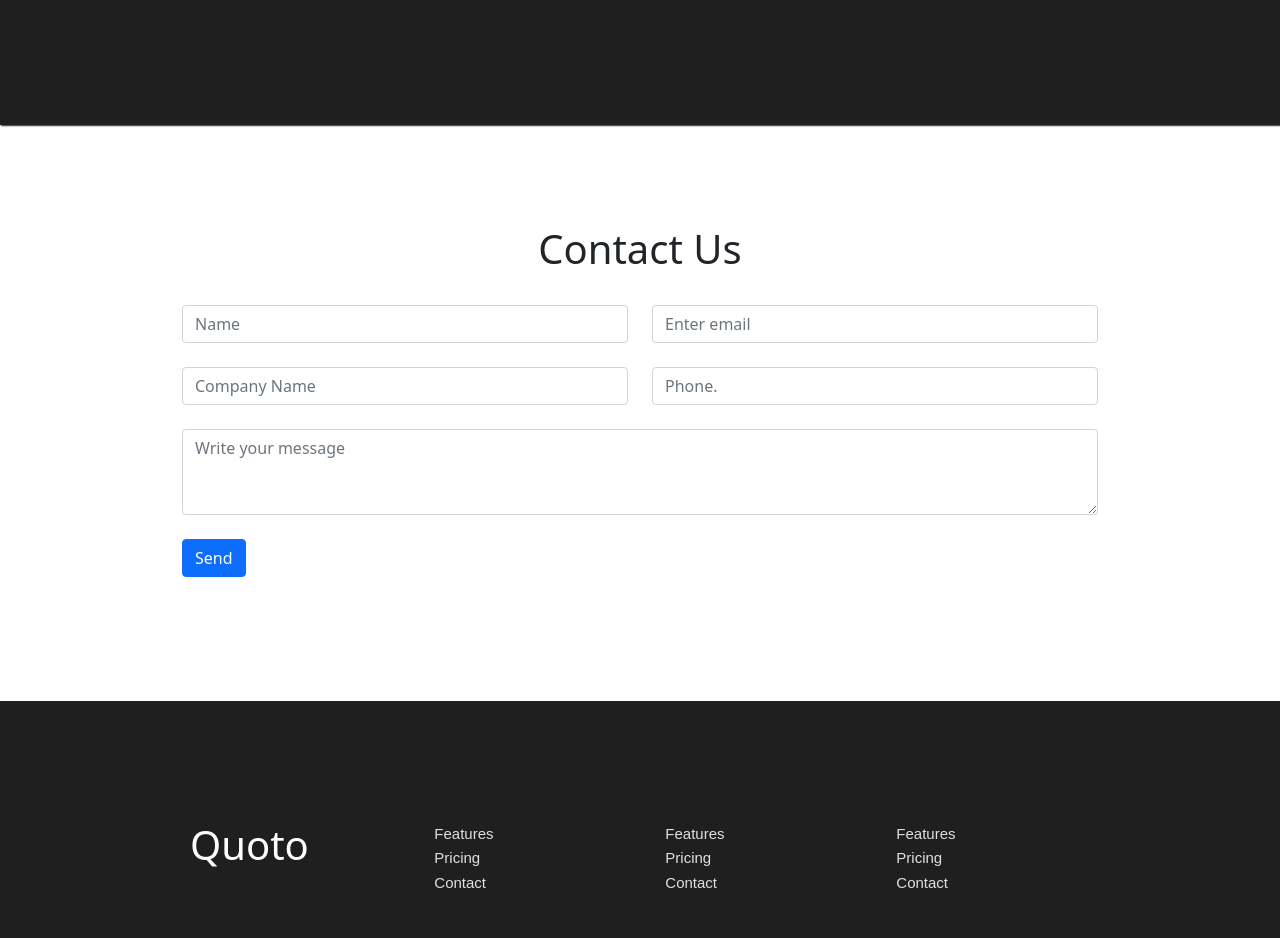
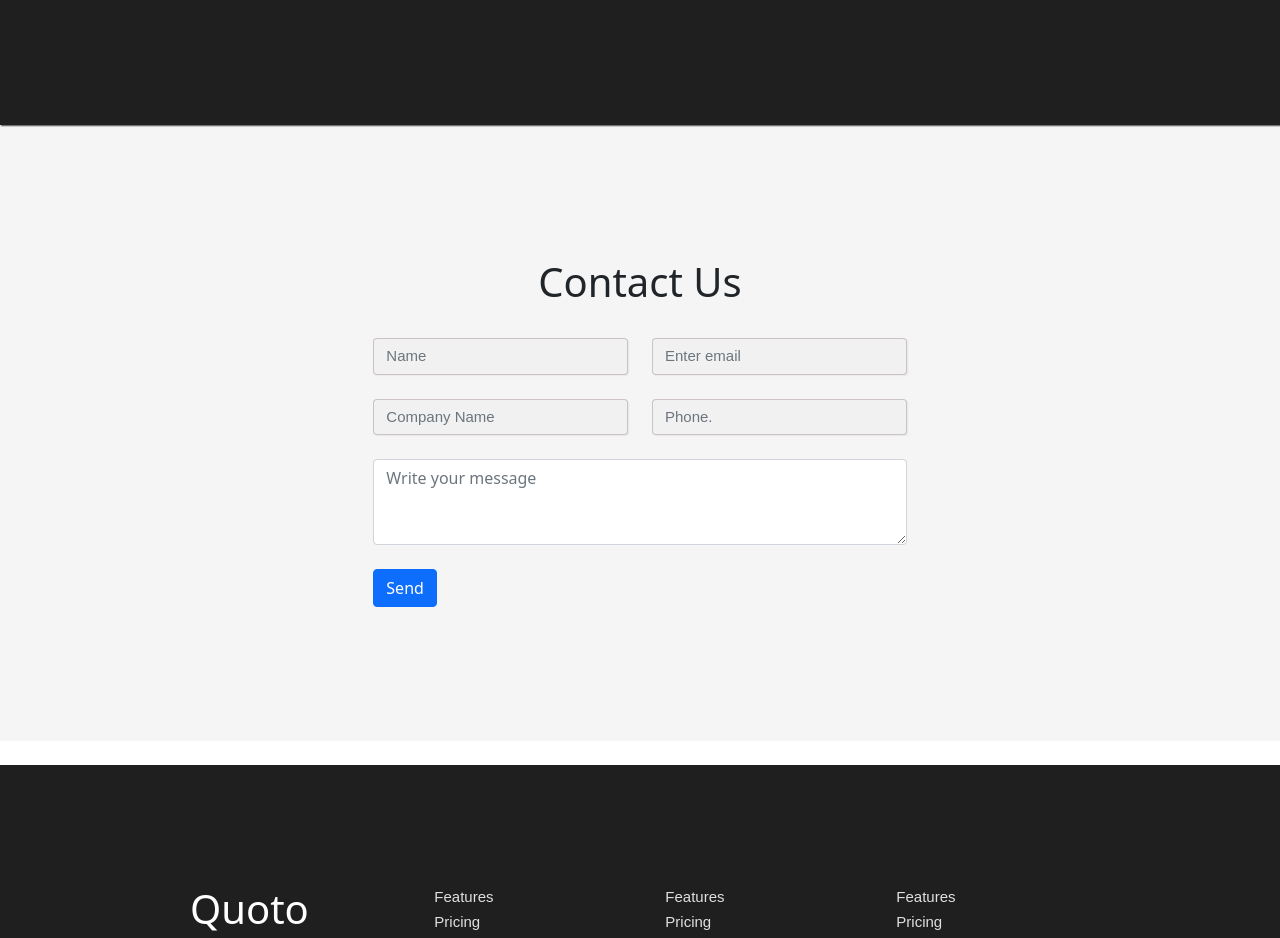
Before and after one commit to Shreya388/new-project, a React (Create React App) app: page / in a window 1280 px wide. Shown: the part 1220-2158 px from the top of the page. Built offline with nearby package versions, Linux system fonts and the light colour scheme.

Commit message:
improving this site ;)

```diff
--- a/package.json
+++ b/package.json
@@ -19,8 +19,8 @@
     "build": "react-scripts build",
     "test": "react-scripts test",
     "eject": "react-scripts eject",
-    "predeploy" : "npm run build",
-    "deploy" : "gh-pages -d build"
+    "predeploy": "npm run build",
+    "deploy": "gh-pages -d build"
   },
   "eslintConfig": {
     "extends": [
--- a/src/components/ContactUs.js
+++ b/src/components/ContactUs.js
@@ -1,22 +1,22 @@
-import { Form, Row, Container, Col, Button} from "react-bootstrap"
+import { Form, Row, Col, Button} from "react-bootstrap"
 import "./style.css"
 
 const ContactUs = () => {
     return (
-       <div>
-           <Container>
-                <div className="col-md-12" style={{padding:"100px"}}>
+       <div class="contactUs_div">
+
+                <div className="container_fluid">
                     <h1 className="text-center">Contact Us</h1><br />
 
                     <Row>
                         <Col md lg="6">
-                            <Form.Control type="name" placeholder="Name" /><br />
-                            <Form.Control type="name" placeholder="Company Name" />
+                            <Form.Control type="name" id="name" placeholder="Name" /><br />
+                            <Form.Control type="name" id="comp_name" placeholder="Company Name" />
                         </Col>
 
                         <Col md lg="6">
-                            <Form.Control type="email" placeholder="Enter email" /><br />
-                            <Form.Control type="email" placeholder="Phone." />
+                            <Form.Control type="email" id="email" placeholder="Enter email" /><br />
+                            <Form.Control type="email" id="phone" placeholder="Phone." />
 
                         </Col>
                     </Row><br />
@@ -25,9 +25,6 @@ const ContactUs = () => {
 
                     <Button>Send</Button>
                 </div>
-
-
-           </Container>
         </div>
     )
 }
--- a/src/components/style.css
+++ b/src/components/style.css
@@ -67,3 +67,55 @@
 
 }
 /*End of card section*/
+
+/*Contact Us*/
+#name{
+  border: 1pt solid rgba(87, 55, 55, 0.247);
+  background: rgb(241, 241, 241);
+  color:grey;
+  font-family: Arial, Helvetica, sans-serif;
+  font-size: 15px;
+  box-shadow: 1pt 1pt 0pt rgba(230, 230, 230, 0.705);
+
+}
+
+#comp_name{
+  border: 1pt solid rgba(87, 55, 55, 0.247);
+  background: rgb(241, 241, 241);
+  color:grey;
+  font-family: Arial, Helvetica, sans-serif;
+  font-size: 15px;
+  box-shadow: 1pt 1pt 0pt rgba(230, 230, 230, 0.705);
+}
+
+#email{
+  border: 1pt solid rgba(87, 55, 55, 0.247);
+  background: rgb(241, 241, 241);
+  color:grey;
+  font-family: Arial, Helvetica, sans-serif;
+  font-size: 15px;
+  box-shadow: 1pt 1pt 0pt rgba(230, 230, 230, 0.705);
+}
+
+#phone{
+  border: 1pt solid rgba(87, 55, 55, 0.247);
+  background: rgb(241, 241, 241);
+  color:grey;
+  font-family: Arial, Helvetica, sans-serif;
+  font-size: 15px;
+  box-shadow: 1pt 1pt 0pt rgba(230, 230, 230, 0.705);
+
+
+}
+
+.contactUs_div{
+  background: rgba(202, 202, 202, 0.192);
+  padding: 100pt;
+}
+
+.container_fluid{
+  max-width: 400pt;
+  margin-left:auto;
+  margin-right:auto;
+
+}
```
Also changed, not shown: 2 other files (tests, documents, lock files or other folders).
